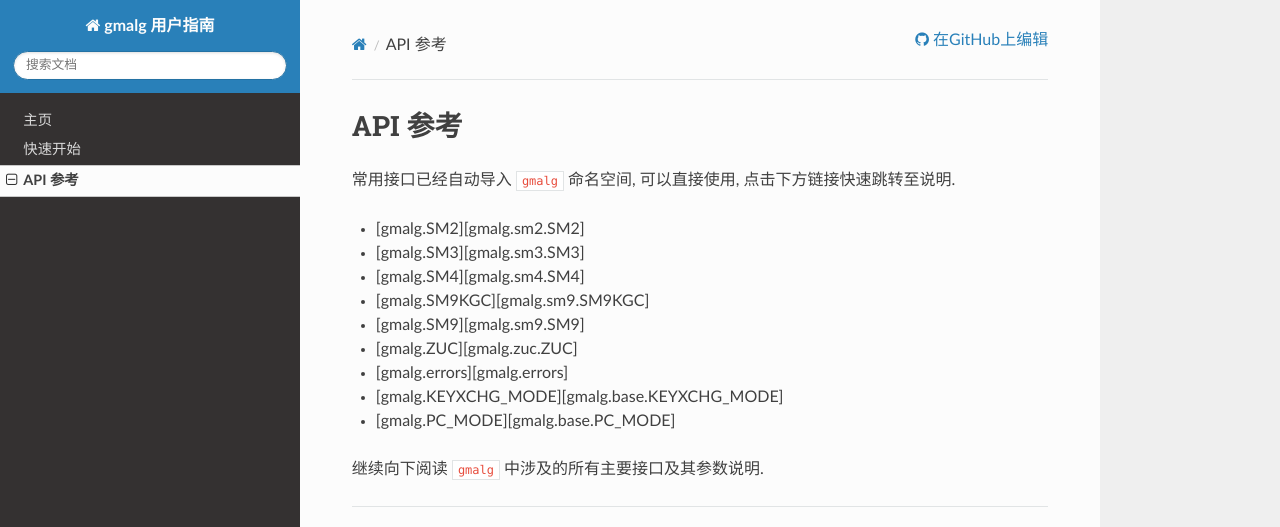
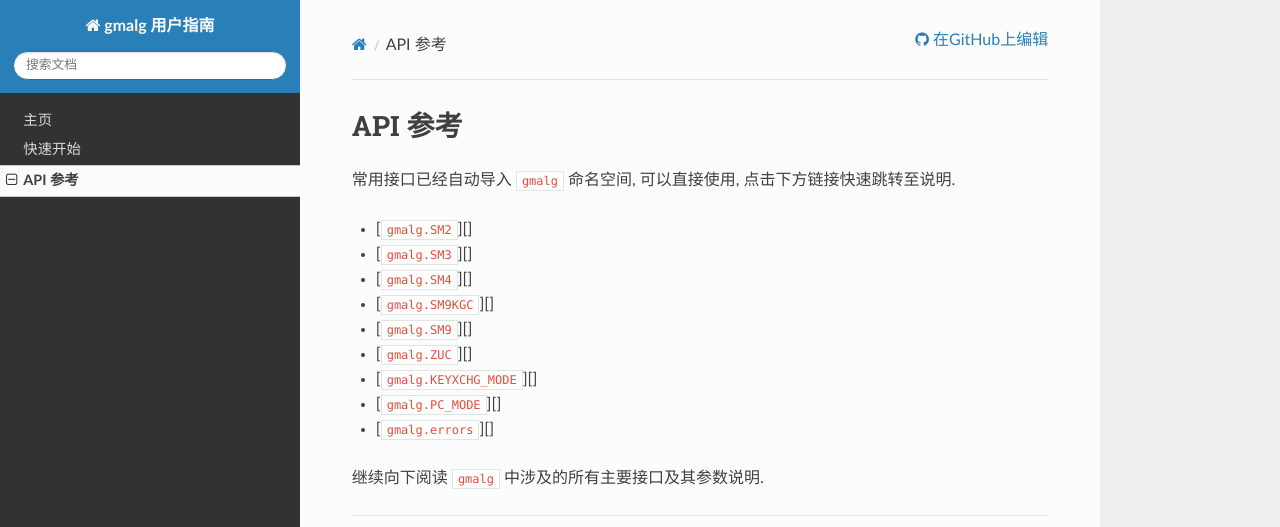
Before and after one commit to ww-rm/gmalg, an MkDocs documentation site: the page built from docs/api.md, in a window 1280 px wide and 900 px high, cut to the strip 0-527 px from the top of the window. Built offline with MkDocs 1.6.1, drawn with Linux system fonts in a browser that asks for light colours; nearby versions of some CDN libraries; some of the changed lines change nothing that is shown.

Commit message:
fix link

```diff
--- a/docs/api.md
+++ b/docs/api.md
@@ -2,15 +2,15 @@
 
 常用接口已经自动导入 `gmalg` 命名空间, 可以直接使用, 点击下方链接快速跳转至说明.
 
-- [gmalg.SM2][gmalg.sm2.SM2]
-- [gmalg.SM3][gmalg.sm3.SM3]
-- [gmalg.SM4][gmalg.sm4.SM4]
-- [gmalg.SM9KGC][gmalg.sm9.SM9KGC]
-- [gmalg.SM9][gmalg.sm9.SM9]
-- [gmalg.ZUC][gmalg.zuc.ZUC]
-- [gmalg.errors][gmalg.errors]
-- [gmalg.KEYXCHG_MODE][gmalg.base.KEYXCHG_MODE]
-- [gmalg.PC_MODE][gmalg.base.PC_MODE]
+- [`gmalg.SM2`][]
+- [`gmalg.SM3`][]
+- [`gmalg.SM4`][]
+- [`gmalg.SM9KGC`][]
+- [`gmalg.SM9`][]
+- [`gmalg.ZUC`][]
+- [`gmalg.KEYXCHG_MODE`][]
+- [`gmalg.PC_MODE`][]
+- [`gmalg.errors`][]
 
 继续向下阅读 `gmalg` 中涉及的所有主要接口及其参数说明.
 
```
